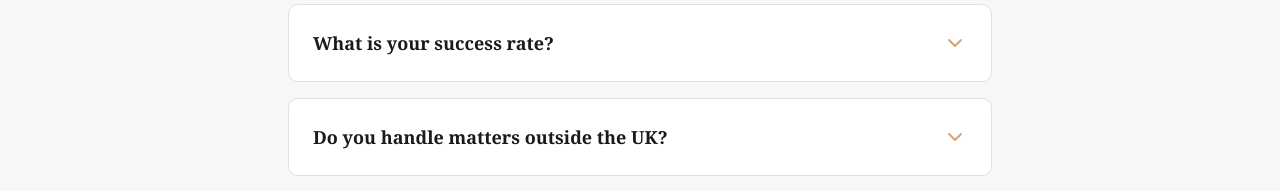
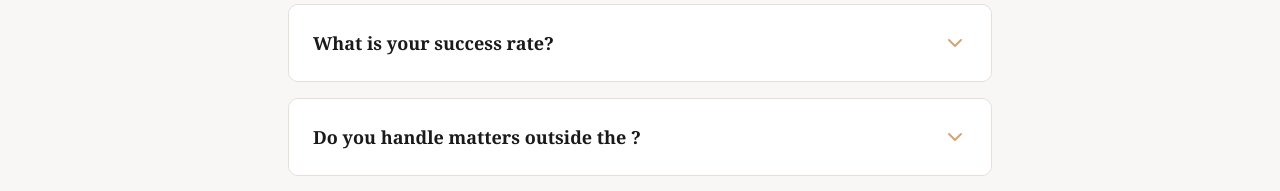
Before and after one commit to TeaToe17/pri, a Next.js app: page / in a window 1280 px wide. Shown: the part 9180-9371 px from the top of the page. Built offline with nearby package versions, Linux system fonts and the light colour scheme; a web font is replaced by a local one.

Commit message:
minor string change

```diff
--- a/src/components/faq.tsx
+++ b/src/components/faq.tsx
@@ -40,7 +40,7 @@ export default function FAQ() {
       a: "Over 400+ managed cases, I maintain a 95% favorable outcome rate. This reflects both successful trial results and favorable settlements. I focus on results that serve my clients' long-term business interests, not just short-term litigation victories.",
     },
     {
-      q: "Do you handle matters outside the UK?",
+      q: "Do you handle matters outside the ?",
       a: "Yes. I have extensive experience with cross-border disputes and maintain relationships with leading law firms globally. I frequently coordinate multi-jurisdictional litigation and international negotiations.",
     },
     {
```
